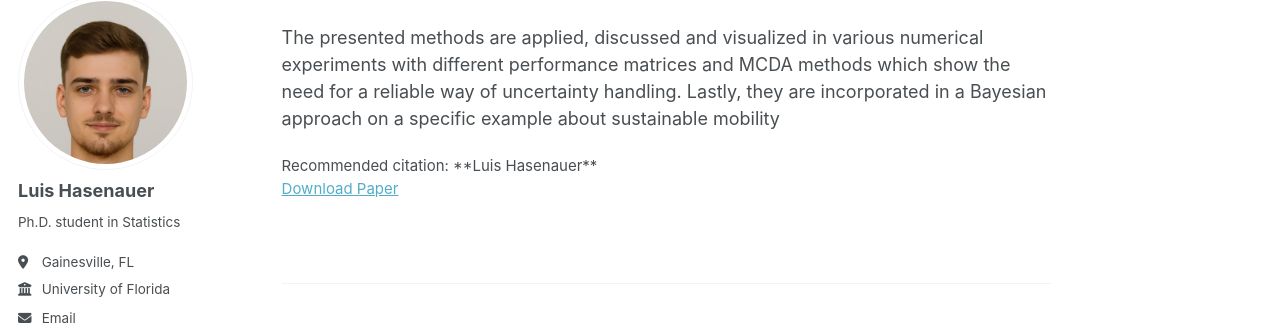
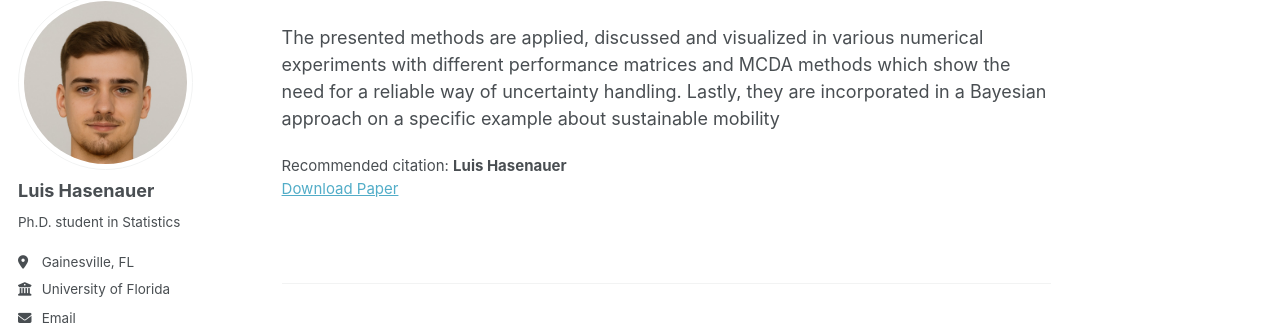
Before and after one commit to LuisHasenauer/LuisHasenauer.github.io, a Jekyll site: the page built from _publications/bachelor-thesis.md, in a window 1280 px wide and 900 px high, scrolled down 584 px. Shown: the part 104-434 px from the top of the window. Built offline with Jekyll 4.4.1, drawn with Linux system fonts in a browser that asks for light colours; some web fonts are replaced; a script that is not in the unit is left out.

```diff
--- a/_publications/bachelor-thesis.md
+++ b/_publications/bachelor-thesis.md
@@ -6,7 +6,7 @@ excerpt: ""
 permalink: /publication/bachelor-thesis
 date: 2023-08-08
 paperurl: 'http://LuisHasenauer.github.io/files/Hasenauer_BS_Thesis.pdf'
-citation: '**Luis Hasenauer**'
+citation: <b>Luis Hasenauer</b>
 ---
 In many situations, decision-makers face complex challenges that require robust and effective decision-making processes. Multi Criteria Decision Analysis (MCDA) has become a valuable technique to assist decision-makers in weighing multiple competing criteria and making or analyzing decisions. MCDA methods highly rely on a performance matrix, which captures the evaluations of alternatives against various criteria. However, in many cases these methods use fixed performance matrices even though real-world decision problems often involve uncertainties in the evaluations that can significantly impact the accuracy and reliability of the performance matrix.<br>
 <br>
```
